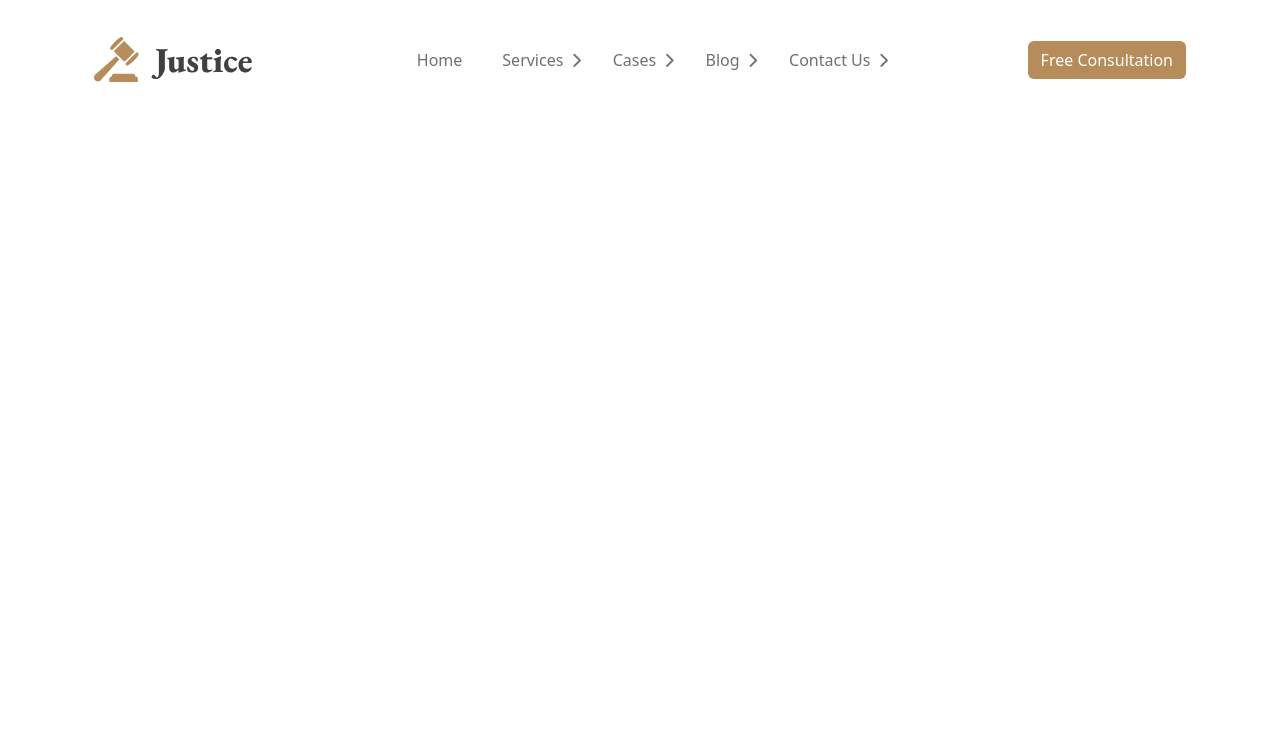
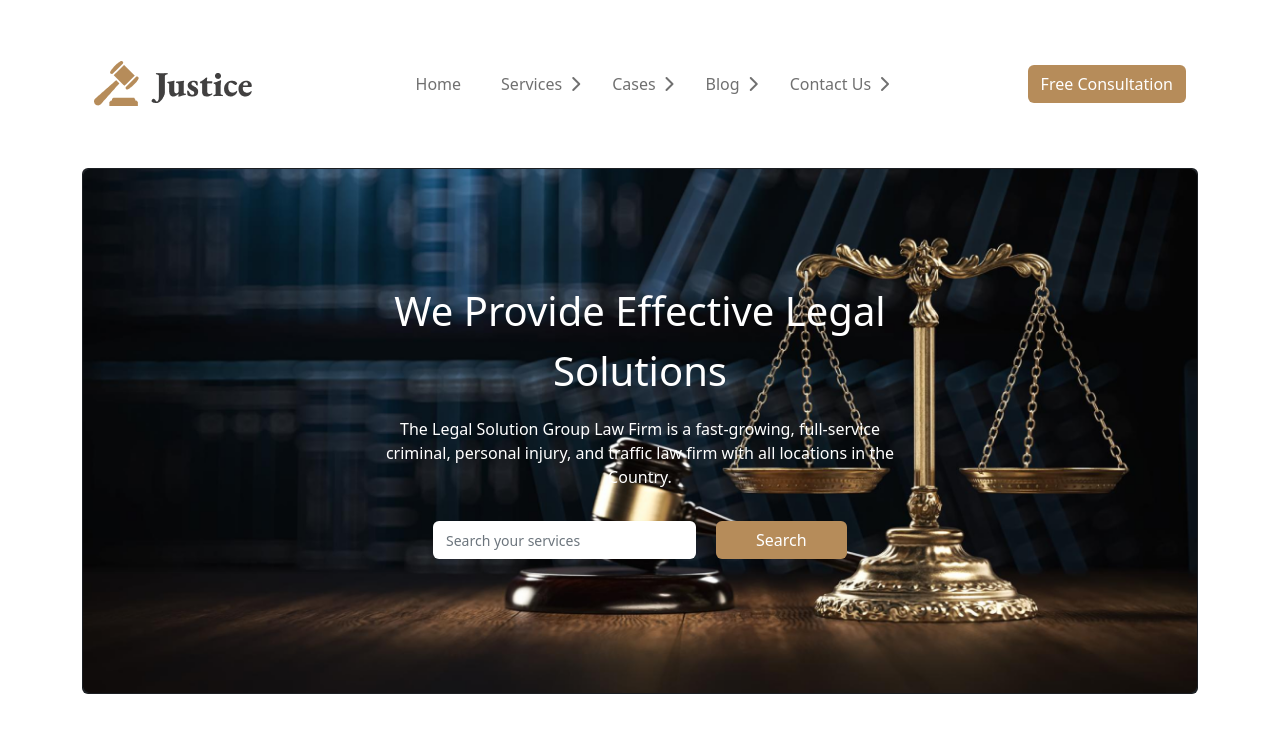
Before and after one commit to azaadd/legal-house, a plain HTML site: page index.html in a window 1280 px wide. Drawn offline with nearby package versions, Linux system fonts and the light colour scheme.

Commit message:
added banner section

```diff
--- a/index.html
+++ b/index.html
@@ -18,7 +18,7 @@
 <body class="container-lg">
     <!-- header section -->
     <header>
-        <nav class="navbar navbar-expand-lg my-4">
+        <nav class="navbar navbar-expand-lg my-5">
             <div class="container-fluid">
                 <a class="navbar-brand" href="#"><img src="images/logo2.png" alt=""></a>
                 <button class="navbar-toggler" type="button" data-bs-toggle="collapse" data-bs-target="#navbarSupportedContent" aria-controls="navbarSupportedContent" aria-expanded="false" aria-label="Toggle navigation">
@@ -26,9 +26,7 @@
                 </button>
                 <div class="collapse navbar-collapse" id="navbarSupportedContent">
                     <ul class="navbar-nav m-auto mb-2 mb-lg-0">
-                    <div>
 
-                    </div>
                     <li class="nav-item me-4">
                         <a class="nav-link active text-color" aria-current="page" href="#">Home</a>
                     </li>
@@ -50,11 +48,22 @@
                     </li>
 
                     </ul>
-                <button class="btn primary-color text-white" type="submit">Free Consultation</button>
+                    <button class="btn primary-color text-white rounded" type="submit">Free Consultation</button>
 
               </div>
             </div>
         </nav>
+
+        <!-- banner section -->
+            <div class="card text-bg-dark mb-5">
+                <img src="images/banner.png" class="card-img w-100 mx-auto bg-dark bg-opacity-50 rounded" alt="...">
+                <div class="card-img-overlay w-50 text-center mx-auto mt-5 pt-5">
+                    <h1 class="card-title lh-base mt-3">We Provide Effective Legal Solutions</h1>
+                    <p class="card-text lh-base mt-3">The Legal Solution Group Law Firm is a fast-growing, full-service criminal, personal injury, and traffic law firm with all locations in the Country.</p>
+                    <span class="btn w-50 text-start bg-white text-secondary mt-3 me-3"><small>Search your services</small></span>
+                    <button class="btn primary-color text-white rounded w-25 mt-3">Search</button>
+                </div>
+            </div>
     </header>
 
     <!-- main section -->
--- a/styles/style.css
+++ b/styles/style.css
@@ -2,9 +2,11 @@
     background-color: #B68C5A!important;
 }
 .text-color{
+    font-size: 16px;
+    font-weight: 400;
     color: #707070!important;
 }
 .right-angle{
-    font-size: 15px;
+    font-size: 16px;
     color: #707070;
 }
```
Lines whose indentation alone changed are shown as unchanged.
